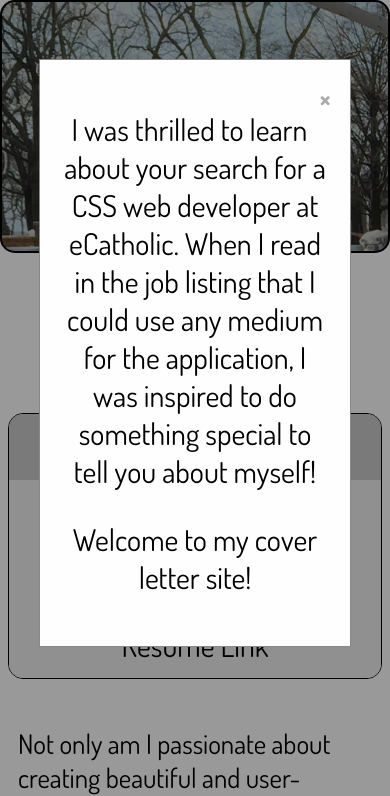
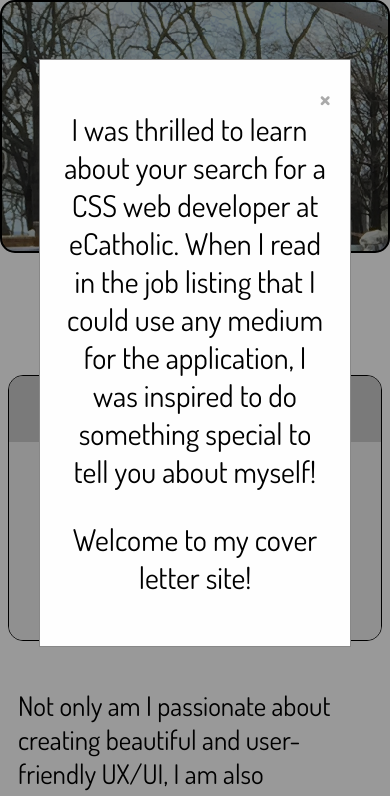
Before and after one commit to setonr/eCatholicApplication, a plain HTML site: page index.html in a window 390 px wide. Shown: the top 796 px of the page. Drawn offline with nearby package versions, Linux system fonts and the light colour scheme.

Commit message:
mobile adjustments

```diff
--- a/assets/css/style.css
+++ b/assets/css/style.css
@@ -250,7 +250,7 @@ footer {
 @media (max-width: 400px) {
 
 	#wrapper {
-		margin-top:75%;
+		margin-top:65%;
 	}
 
 	#overlay {
```
